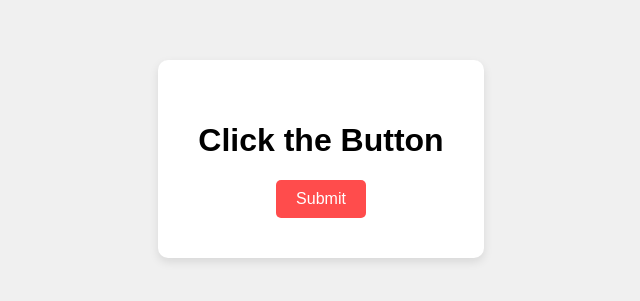
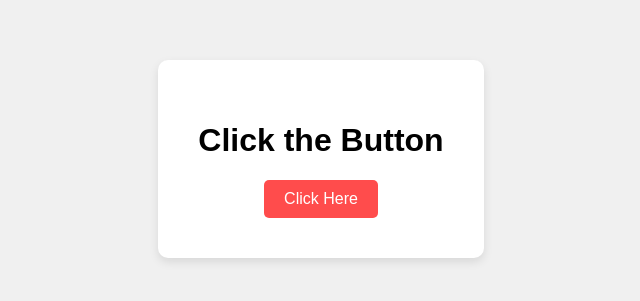
Before and after one commit to Kalyani904/Job, a plain HTML site: page index.html in a window 1280 px wide. Shown: the part 249-550 px from the top of the page, without its empty margins (319-959 px from the left). Drawn offline with Linux system fonts and the light colour scheme.

Commit message:
Update index.html

```diff
--- a/index.html
+++ b/index.html
@@ -9,7 +9,7 @@
   <div class="container">
     <h1>Click the Button</h1>
     <form action="result.html" method="get">
-      <button type="submit">Submit</button>
+      <button type="submit">Click Here</button>
     </form>
   </div>
 </body>
```
